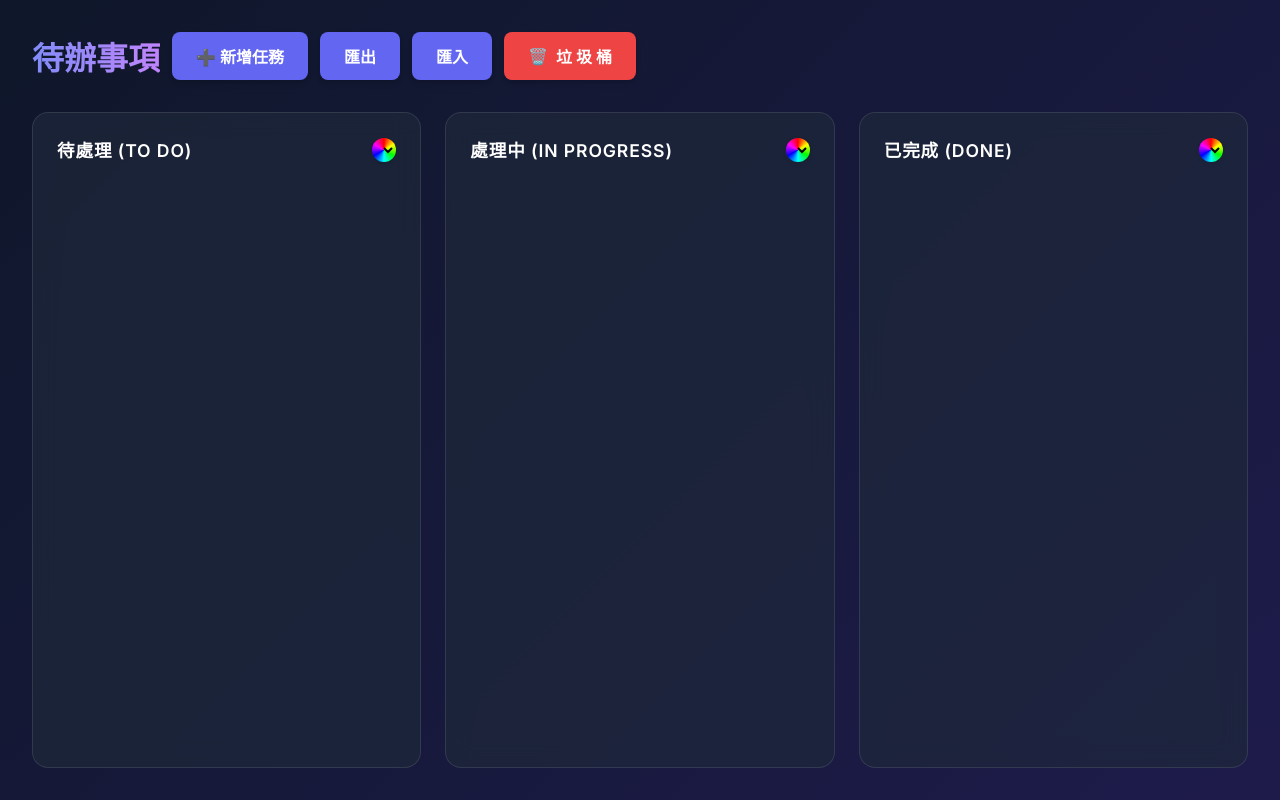
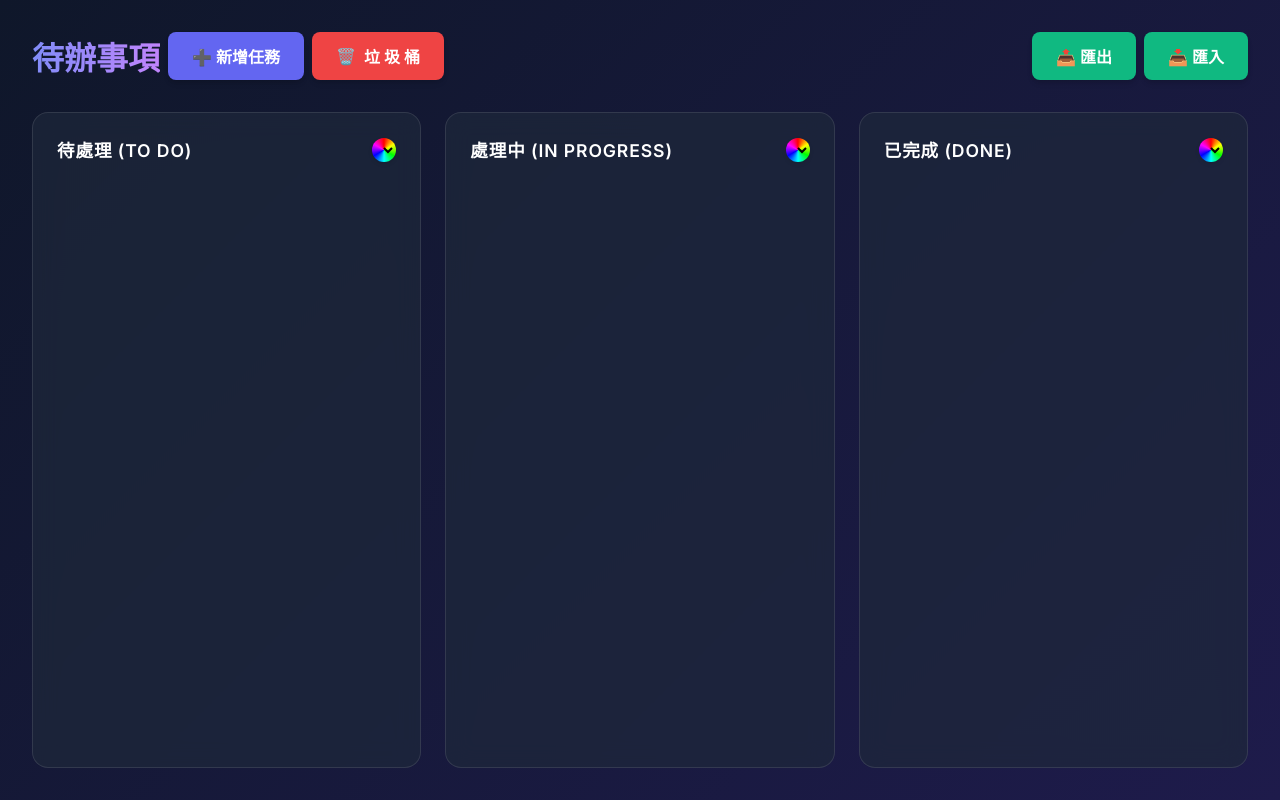
Before and after one commit to jim13liu/TODODashboard, a plain HTML site: page index.html in a window 1280 px wide. Drawn offline with Linux system fonts and the light colour scheme.

Commit message:
將匯出/匯入按鈕移到右上角，並在其左方加上相關圖示，按鈕背景顏色改成綠色

```diff
--- a/index.html
+++ b/index.html
@@ -37,7 +37,7 @@
 
         header {
             display: flex;
-            justify-content: flex-start;
+            justify-content: space-between;
             align-items: center;
             gap: 0.75rem;
             margin-bottom: 2rem;
@@ -62,7 +62,34 @@
             font-weight: 600;
             cursor: pointer;
             transition: all 0.2s ease;
-            box-shadow: 0 4px 6px -1px rgba(0, 0, 0, 0.1), 0 2px 4px -1px rgba(0, 0, 0, 0.06);
+            box-shadow: 0 4px 6px -1px rgba(0, 0, 0, 0.1), 0 2px 4px -1px rgba(0, 0, 0, 0.1);
+        }
+        .right-header {
+            display: flex;
+            gap: 0.5rem;
+            align-items: center;
+        }
+        .left-header {
+            display: flex;
+            gap: 0.5rem;
+            align-items: center;
+        }
+        .btn-green {
+            background: #10b981;
+            color: white;
+            border: none;
+            padding: 0.75rem 1.5rem;
+            border-radius: 8px;
+            font-size: 1rem;
+            font-weight: 600;
+            cursor: pointer;
+            transition: all 0.2s ease;
+            box-shadow: 0 4px 6px -1px rgba(0,0,0,0.1), 0 2px 4px -1px rgba(0,0,0,0.1);
+        }
+        .btn-green:hover {
+            background: #059669;
+            transform: translateY(-2px);
+            box-shadow: 0 10px 15px -3px rgba(0,0,0,0.1), 0 4px 6px -2px rgba(0,0,0,0.05);
         }
 
         .btn:hover {
@@ -331,13 +358,17 @@
     </datalist>
 
     <header>
-    <h1>待辦事項</h1>
-    <button class="btn" id="addBtn"><span class="plus-icon">➕</span> 新增任務</button>
-    <button class="btn" id="exportBtn">匯出</button>
-    <input type="file" id="importFile" accept=".json" style="display:none;" />
-    <button class="btn" id="importBtn">匯入</button>
-    <div class="trash-zone" id="trash-zone"><span class="trash-icon">🗑️</span> 垃&nbsp圾&nbsp桶</div>
-</header>
+        <div class="left-header">
+            <h1>待辦事項</h1>
+            <button class="btn" id="addBtn"><span class="plus-icon">➕</span> 新增任務</button>
+            <div class="trash-zone" id="trash-zone"><span class="trash-icon">🗑️</span> 垃&nbsp圾&nbsp桶</div>
+        </div>
+        <div class="right-header">
+            <button class="btn btn-green" id="exportBtn"><span class="export-icon">📤</span> 匯出</button>
+            <button class="btn btn-green" id="importBtn"><span class="import-icon">📥</span> 匯入</button>
+            <input type="file" id="importFile" accept=".json" style="display:none;" />
+        </div>
+    </header>
 
     <div class="board">
         <div class="column" data-column="todo">
```
